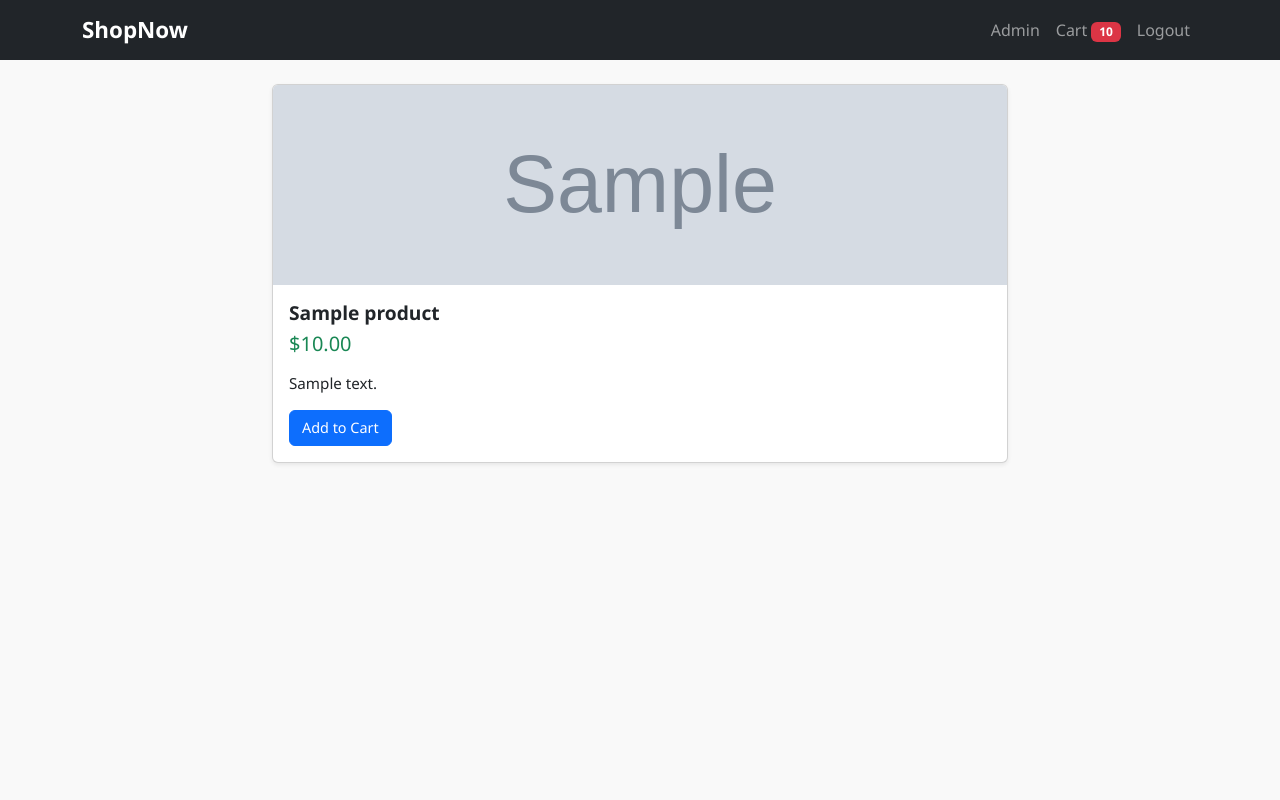
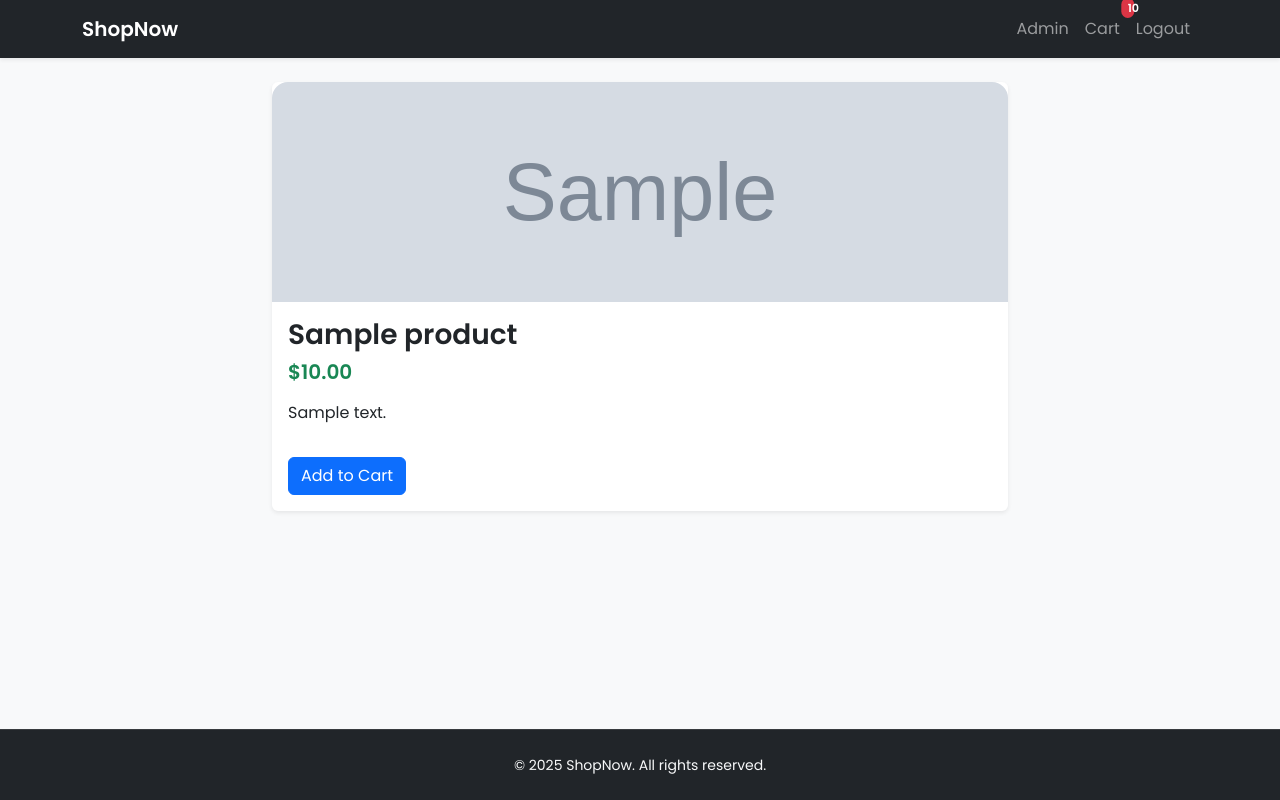
Before and after one commit to Cyber-Security-Tech/ecommerce-web-app, a Flask app: page /product/1 in a window 1280 px wide. Run offline with Flask 3, Linux system fonts and the light colour scheme; a user stored in the database is signed in; tables that the repository leaves empty hold one stand-in row (values such as "Sample post"); grey boxes marked "Sample" are stand-in pictures; some libraries are stand-ins or nearby versions.

Commit message:
Complete UI/UX overhaul: modern layout, styling, product grid, and sticky footer

```diff
--- a/app/static/css/style.css
+++ b/app/static/css/style.css
@@ -1,43 +1,65 @@
+/* General */
 body {
-    background-color: #f9f9f9;
-    font-family: 'Segoe UI', Tahoma, Geneva, Verdana, sans-serif;
+    background-color: #f8f9fa;
+    color: #212529;
+    line-height: 1.6;
 }
 
-h1, h2, h4 {
-    color: #333;
+/* Card Styling */
+.card {
+    transition: transform 0.2s ease, box-shadow 0.2s ease;
+    border-radius: 1rem;
 }
 
-.navbar-brand {
-    font-weight: bold;
-    font-size: 1.4rem;
+.card:hover {
+    transform: translateY(-4px);
+    box-shadow: 0 12px 20px rgba(0, 0, 0, 0.08);
 }
 
 .card-img-top {
-    height: 250px;
+    height: 220px;
     object-fit: cover;
+    border-top-left-radius: 1rem;
+    border-top-right-radius: 1rem;
 }
 
-.card-title {
-    font-size: 1.2rem;
-    font-weight: 600;
+/* Buttons */
+.btn {
+    transition: all 0.2s ease-in-out;
+    font-weight: 500;
 }
 
-.card-text {
-    font-size: 0.95rem;
+.btn:hover {
+    transform: scale(1.02);
 }
 
-.alert {
-    font-size: 0.95rem;
+/* Badge */
+.badge {
+    font-size: 0.75rem;
+    padding: 0.4em 0.6em;
 }
 
-.btn {
-    font-size: 0.9rem;
+/* Footer */
+footer {
+    border-top: 1px solid rgba(255, 255, 255, 0.1);
 }
 
-.table th, .table td {
-    vertical-align: middle;
+/* Flash Message */
+.alert {
+    border-radius: 0.75rem;
 }
-.card-img-top {
-    height: 200px;
-    object-fit: cover;
+
+/* Navbar cart badge */
+.navbar .badge {
+    position: absolute;
+    top: 0;
+    right: 0;
+    font-size: 0.7rem;
 }
+
+/* Hero */
+section.hero {
+    background-color: white;
+    border-radius: 1rem;
+    box-shadow: 0 6px 14px rgba(0, 0, 0, 0.05);
+}
--- a/app/static/js/main.js
+++ b/app/static/js/main.js
@@ -1,5 +1,10 @@
 function handleCheckoutSubmit(form) {
     const btn = document.getElementById("checkout-btn");
-    btn.disabled = true;
-    btn.innerHTML = `<span class="spinner-border spinner-border-sm me-2" role="status" aria-hidden="true"></span>Processing...`;
+    if (btn) {
+        btn.disabled = true;
+        btn.innerHTML = `
+            <span class="spinner-border spinner-border-sm me-2" role="status" aria-hidden="true"></span>
+            Processing...
+        `;
+    }
 }
--- a/app/templates/base.html
+++ b/app/templates/base.html
@@ -4,13 +4,32 @@
     <meta charset="utf-8">
     <title>{% block title %}ShopNow{% endblock %}</title>
     <meta name="viewport" content="width=device-width, initial-scale=1">
+
+    <!-- Google Font -->
+    <link href="https://fonts.googleapis.com/css2?family=Poppins:wght@400;600&display=swap" rel="stylesheet">
+
+    <!-- Bootstrap -->
     <link href="https://cdn.jsdelivr.net/npm/bootstrap@5.3.0/dist/css/bootstrap.min.css" rel="stylesheet">
+
+    <!-- Custom CSS -->
     <link rel="stylesheet" href="{{ url_for('static', filename='css/style.css') }}">
+
+    <style>
+        html {
+            scroll-behavior: smooth;
+        }
+        body {
+            font-family: 'Poppins', sans-serif;
+            background-color: #f8f9fa;
+        }
+    </style>
 </head>
-<body>
-    <nav class="navbar navbar-expand-lg navbar-dark bg-dark mb-4">
+<body class="d-flex flex-column min-vh-100">
+
+    <!-- Sticky Navbar -->
+    <nav class="navbar navbar-expand-lg navbar-dark bg-dark sticky-top shadow-sm">
         <div class="container">
-            <a class="navbar-brand" href="{{ url_for('main_bp.index') }}">ShopNow</a>
+            <a class="navbar-brand fw-bold" href="{{ url_for('main_bp.index') }}">ShopNow</a>
             <button class="navbar-toggler" type="button" data-bs-toggle="collapse"
                     data-bs-target="#navbarNav" aria-controls="navbarNav" aria-expanded="false"
                     aria-label="Toggle navigation">
@@ -25,9 +44,13 @@
                         </li>
                         {% endif %}
                         <li class="nav-item">
-                            <a class="nav-link" href="{{ url_for('main_bp.cart') }}">
+                            <a class="nav-link position-relative" href="{{ url_for('main_bp.cart') }}">
                                 Cart
-                                <span class="badge bg-danger">{{ g.cart_count }}</span>
+                                {% if g.cart_count > 0 %}
+                                <span class="position-absolute top-0 start-100 translate-middle badge rounded-pill bg-danger">
+                                    {{ g.cart_count }}
+                                </span>
+                                {% endif %}
                             </a>
                         </li>
                         <li class="nav-item">
@@ -46,19 +69,38 @@
         </div>
     </nav>
 
-    <div class="container">
+    <!-- Main content wrapper with footer fix -->
+    <main class="flex-grow-1">
+        <div class="container my-4">
             {% with messages = get_flashed_messages() %}
                 {% if messages %}
-                <div class="alert alert-info alert-dismissible fade show" role="alert">
+                    <div class="alert alert-info alert-dismissible fade show" role="alert" id="flash">
                         {{ messages[0] }}
                         <button type="button" class="btn-close" data-bs-dismiss="alert" aria-label="Close"></button>
                     </div>
+                    <script>
+                        window.onload = () => {
+                            const flash = document.getElementById('flash');
+                            if (flash) {
+                                flash.scrollIntoView({ behavior: 'smooth' });
+                            }
+                        };
+                    </script>
                 {% endif %}
             {% endwith %}
 
             {% block content %}{% endblock %}
         </div>
+    </main>
 
+    <!-- Footer -->
+    <footer class="bg-dark text-light py-4 mt-auto">
+        <div class="container text-center small">
+            &copy; {{ 2025 }} ShopNow. All rights reserved.
+        </div>
+    </footer>
+
+    <!-- JS -->
     <script src="https://cdn.jsdelivr.net/npm/bootstrap@5.3.0/dist/js/bootstrap.bundle.min.js"></script>
     <script src="{{ url_for('static', filename='js/main.js') }}"></script>
 </body>
--- a/app/templates/product.html
+++ b/app/templates/product.html
@@ -4,19 +4,19 @@
 {% block content %}
 <div class="row justify-content-center">
     <div class="col-md-8">
-        <div class="card shadow-sm mb-4">
+        <div class="card shadow-sm border-0 rounded">
             <img src="{{ product.image_url or 'https://via.placeholder.com/800x400?text=No+Image' }}"
                  class="card-img-top" alt="{{ product.name }}">
             <div class="card-body">
-                <h3 class="card-title">{{ product.name }}</h3>
-                <h5 class="text-success mb-3">${{ "%.2f"|format(product.price) }}</h5>
+                <h3 class="card-title fw-semibold">{{ product.name }}</h3>
+                <h5 class="text-success fw-bold mb-3">${{ "%.2f"|format(product.price) }}</h5>
                 <p class="card-text">{{ product.description }}</p>
 
                 {% if current_user.is_authenticated %}
                 <a href="{{ url_for('main_bp.add_to_cart', product_id=product.id) }}"
-                   class="btn btn-primary">Add to Cart</a>
+                   class="btn btn-primary mt-3">Add to Cart</a>
                 {% else %}
-                <a href="{{ url_for('main_bp.login') }}" class="btn btn-outline-primary">
+                <a href="{{ url_for('main_bp.login') }}" class="btn btn-outline-primary mt-3">
                     Log in to purchase
                 </a>
                 {% endif %}
```
Also changed, not shown: app/templates/cart.html (+15 -11 lines), app/templates/index.html (+15 -6 lines). Lines whose indentation alone changed are shown as unchanged.
